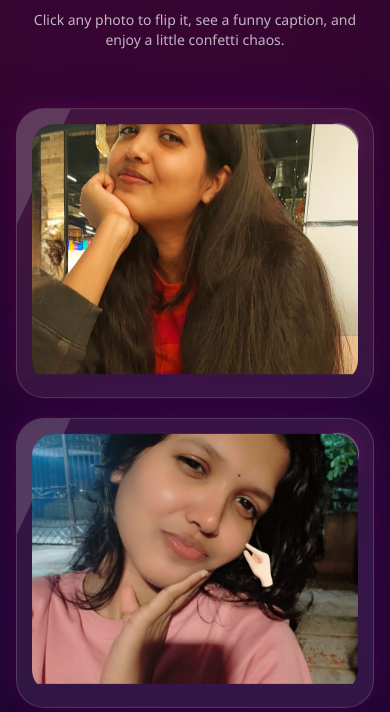
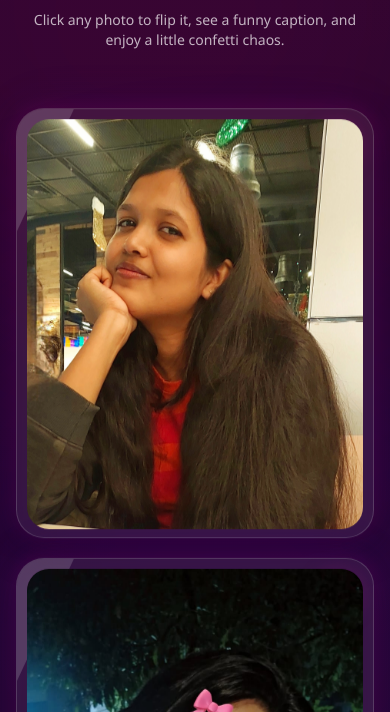
Before and after one commit to gitsoul98/BirthDay_Sarmishta_23Jun26, a plain HTML site: page gallery.html in a window 390 px wide. Shown: the part 110-822 px from the top of the page. Drawn offline with nearby package versions, Linux system fonts and the light colour scheme.

Commit message:
Update gallery.html

```diff
--- a/gallery.html
+++ b/gallery.html
@@ -372,44 +372,51 @@
       margin-top: 12px;
       letter-spacing: .3px;
     }
+@media (max-width: 768px) {
 
-    @media (max-width: 768px) {
-      .photo-card {
-        min-height: 330px;
+    .glass{
+        padding:10px;
     }
 
-      .image-box img {
-        height: 300px;
+    .photo-card{
+        min-height:420px;
     }
 
-      .card-inner {
-        min-height: 330px;
+    .card-inner{
+        min-height:420px;
     }
 
-      .back-title {
-        font-size: 1.5rem;
+    .image-box{
+        height:400px;
     }
 
-      .caption-text {
-        font-size: 1rem;
+    .image-box img{
+        width:100%;
+        height:100%;
+        object-fit:cover;
+        object-position:center top;
     }
 }
 
-    @media (max-width: 500px) {
-      .photo-card {
-        min-height: 290px;
+@media (max-width:500px){
+
+    .photo-card{
+        min-height:430px;
     }
 
-      .image-box img {
-        height: 250px;
+    .card-inner{
+        min-height:430px;
     }
 
-      .card-inner {
-        min-height: 290px;
+    .image-box{
+        height:410px;
     }
 
-      .caption-text {
-        font-size: .98rem;
+    .image-box img{
+        width:100%;
+        height:100%;
+        object-fit:cover;
+        object-position:center top;
     }
 }
   </style>
```
Lines whose indentation alone changed are shown as unchanged.
